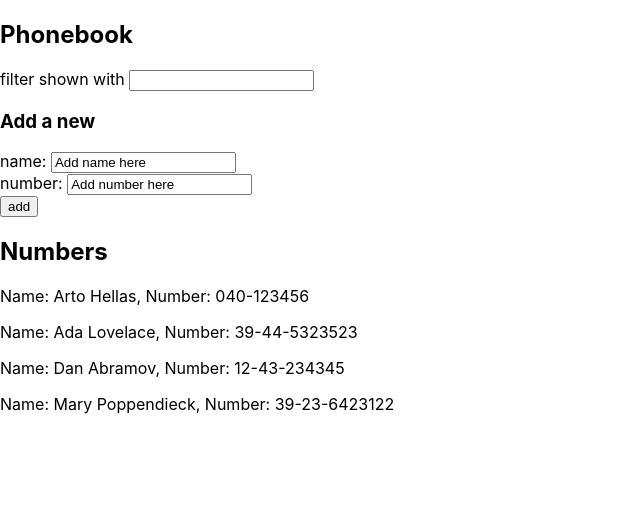
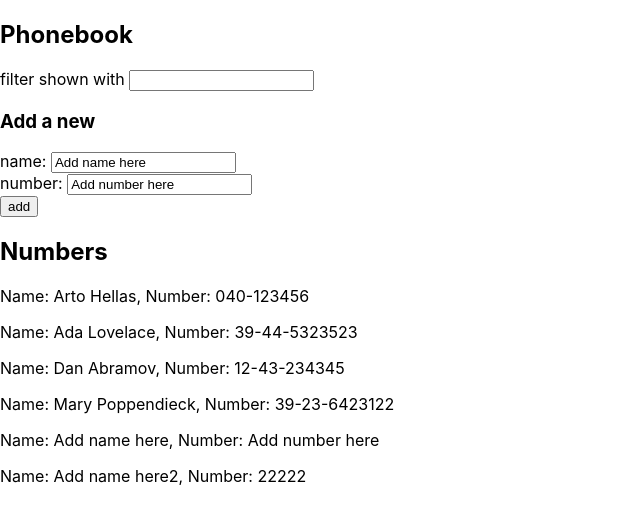
Before and after one commit to bryantt23/phonebook, a React (Create React App) app: page / in a window 1280 px wide. Shown: the top 524 px of the page, without its empty margins (0-640 px from the left). Built offline with nearby package versions, Linux system fonts and the light colour scheme; data requests are answered from the project's data file.

Commit message:
Save new numbers, unique id with Date.now https://dev.to/rahmanfadhil/how-to-generate-unique-id-in-javascript-1b13

```diff
--- a/db.json
+++ b/db.json
@@ -1,5 +1,5 @@
 {
-  "persons":[
+  "persons": [
     {
       "name": "Arto Hellas",
       "number": "040-123456",
@@ -19,6 +19,16 @@
       "name": "Mary Poppendieck",
       "number": "39-23-6423122",
       "id": 4
+    },
+    {
+      "name": "Add name here",
+      "number": "Add number here",
+      "id": 1611373480780
+    },
+    {
+      "name": "Add name here2",
+      "number": "22222",
+      "id": 1611373495586
     }
   ]
 }
--- a/src/PersonForm.js
+++ b/src/PersonForm.js
@@ -1,4 +1,5 @@
 import React, { useState } from 'react';
+import axios from 'axios';
 
 export default function PersonForm({ persons, setPersons }) {
   const [newName, setNewName] = useState('Add name here');
@@ -11,7 +12,16 @@
       alert(newName + ' already exists');
       return;
     }
-    setPersons([...persons, { name: newName, number: newNumber }]);
+    const newPerson = { name: newName, number: newNumber, id: Date.now() };
+    axios
+      .post('http://localhost:3001/persons', newPerson)
+      .then(res => {
+        console.log(res.data);
+        setPersons([...persons, newPerson]);
+      })
+      .catch(err => {
+        console.log(err);
+      });
   };
 
   const handleChange = event => {
```
Also changed, not shown: 1 other file (tests, documents, lock files or other folders).
